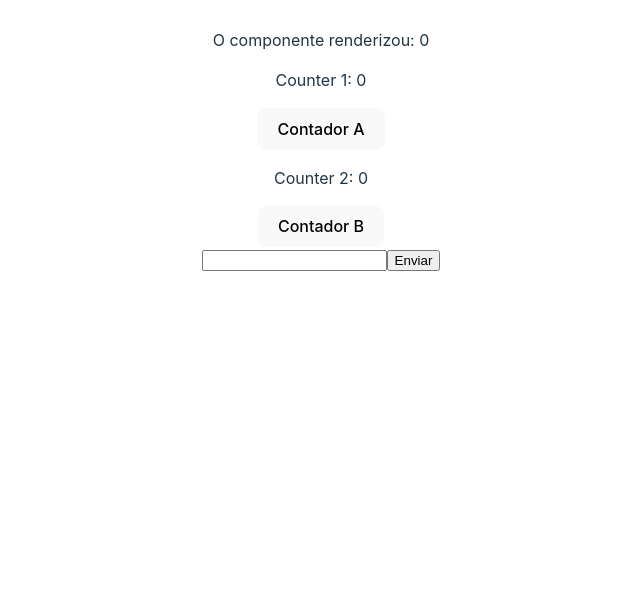
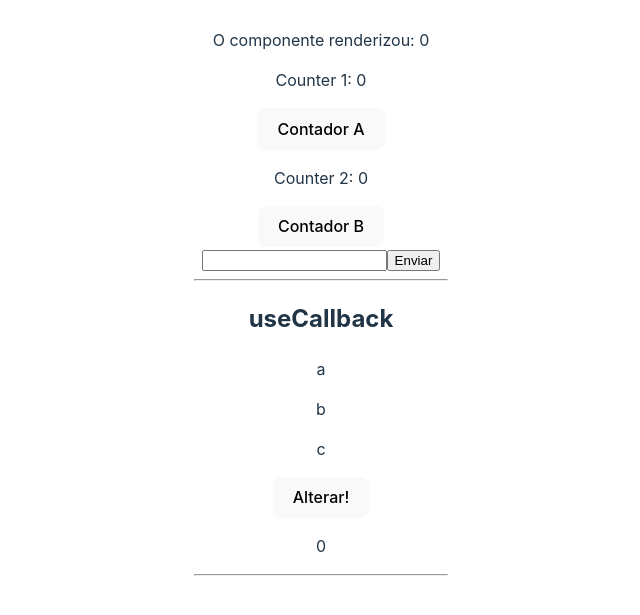
Before and after one commit to Matlima/HooksReact, a React (Vite) app: page / in a window 1280 px wide. Shown: the part 1238-1853 px from the top of the page, without its empty margins (319-959 px from the left). Built offline with nearby package versions, Linux system fonts and the light colour scheme.

Commit message:
Utilizando useCallback

```diff
--- /dev/null
+++ b/src/components/HookUseCallback.jsx
@@ -0,0 +1,23 @@
+import { useCallback, useState } from "react"
+
+import List from "./List";
+
+const HookUseCallback = () => {
+    const [counter, setCounter] = useState(0);
+
+    const getItemsFromDatabase = useCallback(() => {
+        return ["a", "b", "c"];
+    },[]);
+
+  return (
+    <div>
+        <h2>useCallback</h2>
+        <List getItems={getItemsFromDatabase} />
+        <button onClick={() => setCounter(counter + 1)}>Alterar!</button>
+        <p>{counter}</p>
+        <hr />
+    </div>
+  )
+}
+
+export default HookUseCallback
--- a/src/components/HookUseRef.jsx
+++ b/src/components/HookUseRef.jsx
@@ -35,6 +35,7 @@
         <input type="text" ref={inputRef} value={text} onChange={(e) => setText(e.target.value)}/>
         <input type="submit" value="Enviar" />
       </form>
+      <hr />
     </div>
 
   )
--- /dev/null
+++ b/src/components/List.jsx
@@ -0,0 +1,20 @@
+import { useEffect, useState } from "react"
+
+const List = ({ getItems }) => {
+    const [myItems, setMyItems] = useState([]);
+
+    useEffect(() => {
+        console.log("Buscando os dados no DB");
+
+        setMyItems(getItems);
+    }, [getItems]);
+
+
+  return (
+    <div>
+        {myItems && myItems.map((item) => <p key={item}>{item}</p>)}
+    </div>
+  )
+}
+
+export default List
--- a/src/routes/Home.jsx
+++ b/src/routes/Home.jsx
@@ -9,6 +9,7 @@
 import { useContext } from "react";
 import { SomeContext } from "../components/HookUseContext";
 import HookUseRef from "../components/HookUseRef";
+import HookUseCallback from "../components/HookUseCallback";
 
 
 const Home = () => {
@@ -24,6 +25,7 @@
       <p>Valor do contexto: {contextValue}</p>
       <hr />
       <HookUseRef />
+      <HookUseCallback />
     </div>
   );
 }
```
